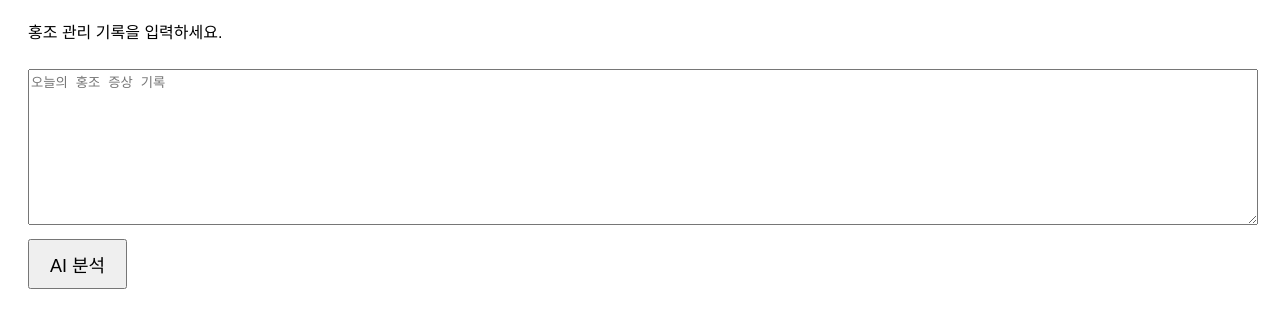
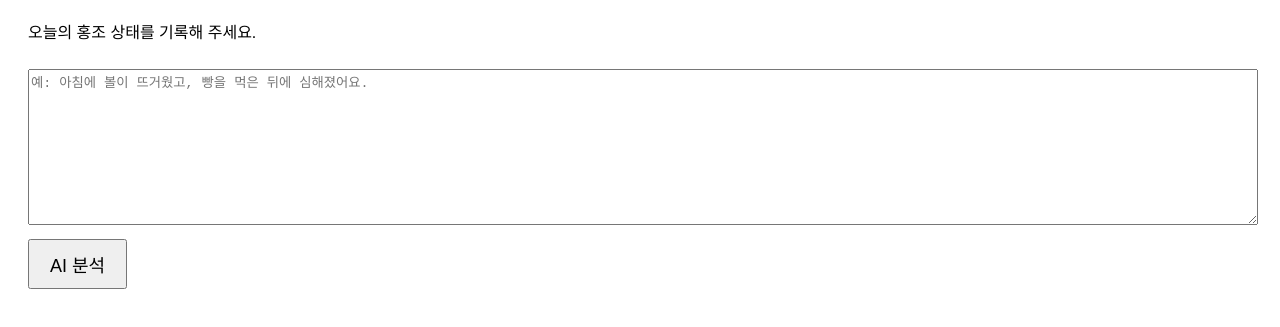
Before and after one commit to wildcon77/flarecare3-app, a plain HTML site: page index.html in a window 1280 px wide. Shown: the part 89-416 px from the top of the page. Drawn offline with Linux system fonts and the light colour scheme.

Commit message:
Update index.html

```diff
--- a/index.html
+++ b/index.html
@@ -1,16 +1,22 @@
 <!DOCTYPE html>
-<html>
+<html lang="ko">
 <head>
+<meta charset="UTF-8">
 <meta name="viewport" content="width=device-width, initial-scale=1.0">
 <title>FlareCare AI</title>
 <link rel="stylesheet" href="style.css">
 </head>
 <body>
 <h1>FlareCare AI</h1>
-<p>홍조 관리 기록을 입력하세요.</p>
-<textarea id="log" placeholder="오늘의 홍조 증상 기록"></textarea>
+
+<p>오늘의 홍조 상태를 기록해 주세요.</p>
+
+<textarea id="log" placeholder="예: 아침에 볼이 뜨거웠고, 빵을 먹은 뒤에 심해졌어요."></textarea>
+
 <button onclick="analyze()">AI 분석</button>
+
 <div id="result"></div>
+
 <script src="script.js"></script>
 </body>
 </html>
```
